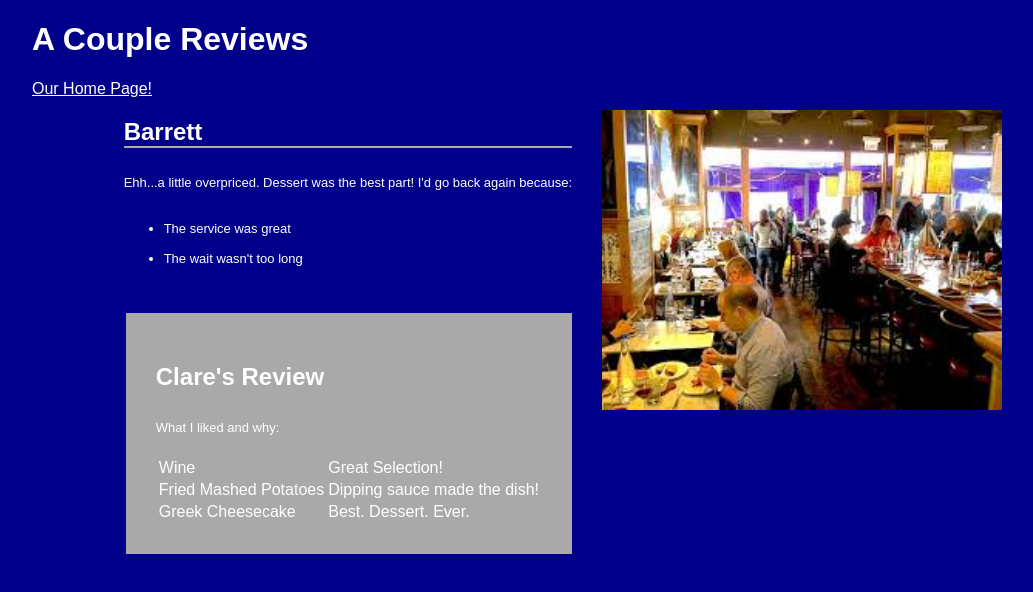
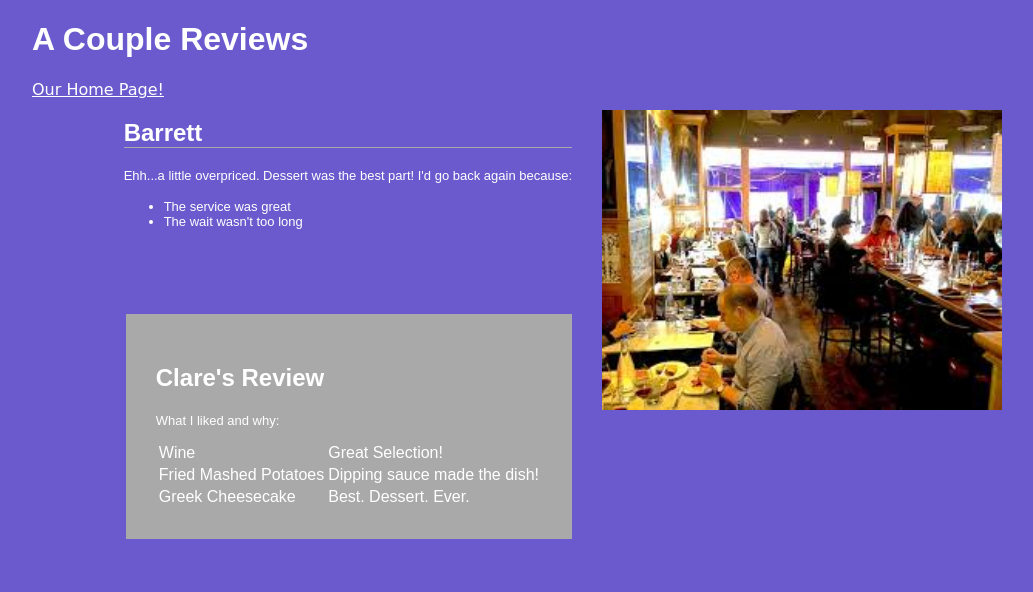
Before and after one commit to cea910/cea910.github.io, a plain HTML site: page blogpage.html in a window 1280 px wide. Shown: the whole page, without its empty margins (108-1141 px from the left). Drawn offline with Linux system fonts and the light colour scheme.

Commit message:
HW2 Final

```diff
--- a/stylesheets/blogpage-style.css
+++ b/stylesheets/blogpage-style.css
@@ -1,23 +1,24 @@
 body {
   width: 1000px;
   margin: 0 auto;
-  font-family: arial, sans-serif;
+  font-family: arial, times;
   color: white;
-  background-color: darkblue;
-  background-position: center center;
+  background-color: slateblue;
+  background-position: center-center;
 }
 
 h2 {
-  border-bottom: 2px solid darkgray;
+  border-bottom: 1px solid darkgray;
 }
 
 a {
   color: white;
+  font-family: cursive;
 }
 
 p, li {
   font-size: 13px;
-  line-height: 30px;
+  font-height: 20px;
 }
 
 img {
```
